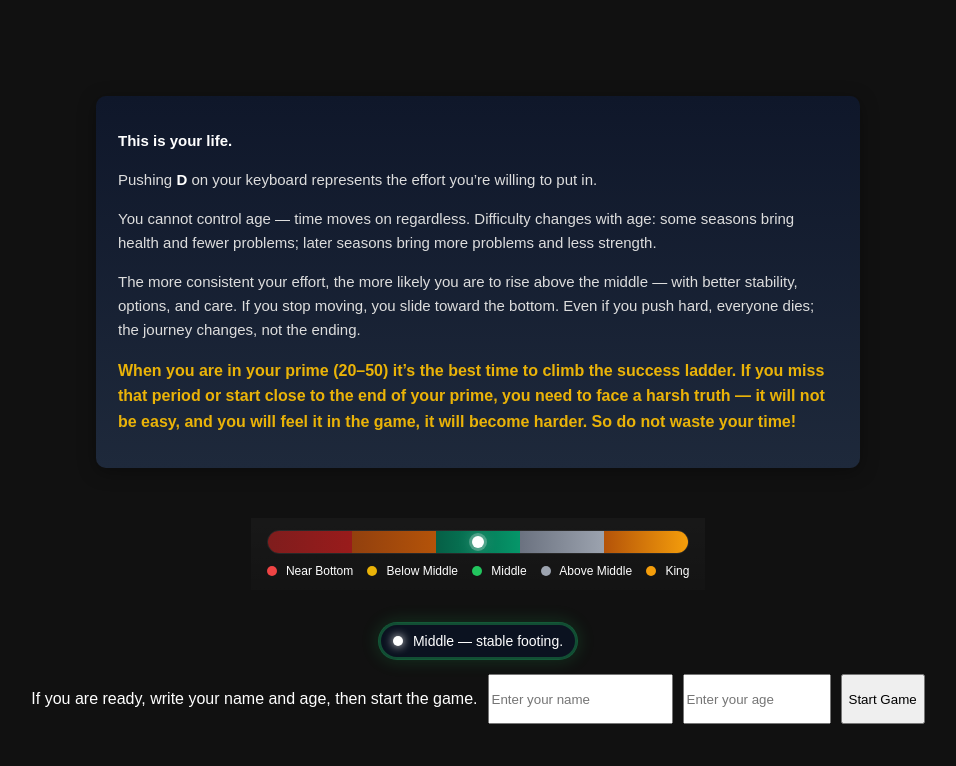
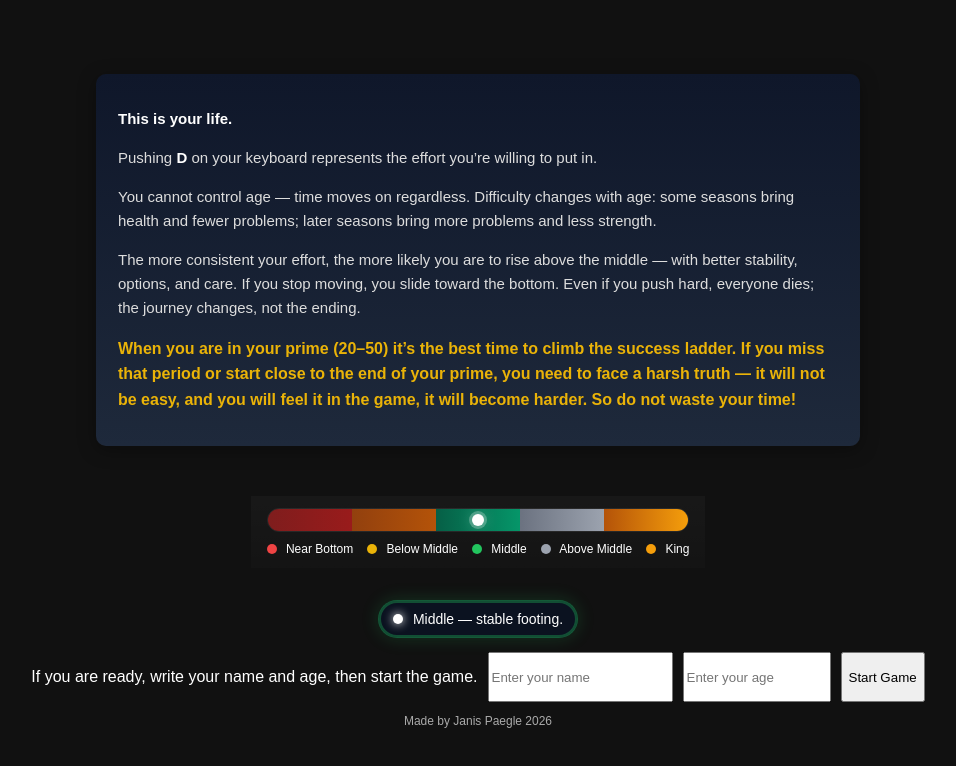
Before and after one commit to janisp123/Keep_moving, a plain HTML site: page index.html in a window 1280 px wide. Shown: the whole page, without its empty margins (162-1118 px from the left). Drawn offline with Linux system fonts and the light colour scheme.

Commit message:
Add project footer credit (#1)

```diff
--- a/index.html
+++ b/index.html
@@ -86,4 +86,5 @@
   <p><em>What would you do if you had another try at life?</em></p>
   <p class="tiny muted">There is no restart. You cannot restart life.</p>
 </section>
+<footer aria-label="Project credit" style="margin:12px auto 18px;color:#aaa;font-size:12px;text-align:center;">Made by Janis Paegle 2026</footer>
 </body>
```
